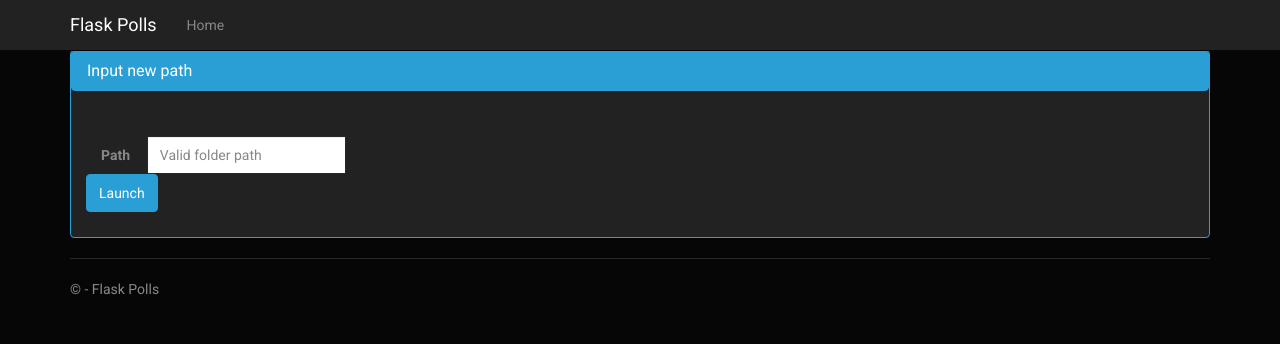
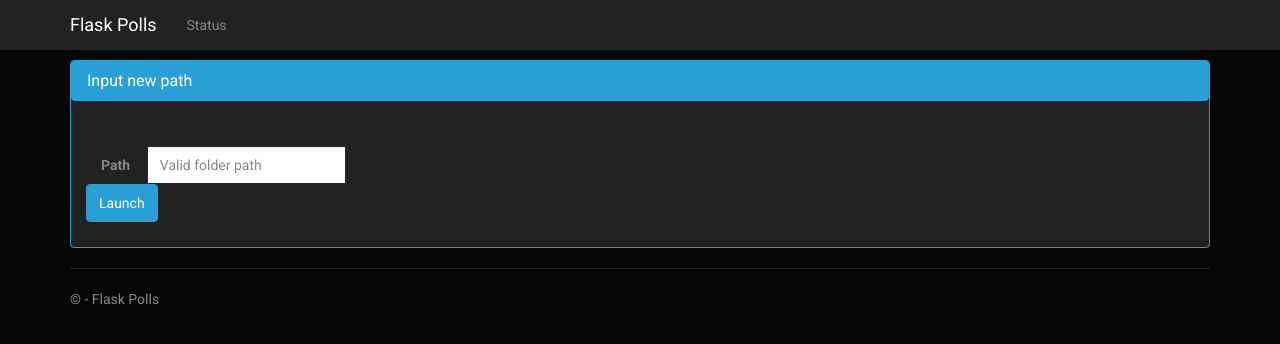
Before and after one commit to agc93/pi-frame, a Flask app: page / in a window 1280 px wide. Shown: the top 344 px of the page. Run offline with Flask 2, Linux system fonts and the light colour scheme; some libraries are stand-ins or nearby versions.

Commit message:
new status views and layout updates

```diff
--- a/pi-frame-web/pi_frame_web/static/content/site.css
+++ b/pi-frame-web/pi_frame_web/static/content/site.css
@@ -1,5 +1,5 @@
 body {
-    padding-top: 50px;
+    padding-top: 60px;
     padding-bottom: 20px;
 }
 
--- a/pi-frame-web/pi_frame_web/templates/error.html
+++ b/pi-frame-web/pi_frame_web/templates/error.html
@@ -2,12 +2,12 @@
 
 {% block content %}
 <div class="page-header">
-    <h2> Error encountered <small></small></h2>
+    <h2> Critical Error <small></small></h2>
 </div>
 
 <div class="panel panel-danger">
     <div class="panel-heading">
-        <h3 class="panel-title">Process launch failed</h3>
+        <h3 class="panel-title">{{ message }}</h3>
     </div>
     <div class="panel-body">
         <p>Error: {{ error }}</p>
--- a/pi-frame-web/pi_frame_web/templates/layout.html
+++ b/pi-frame-web/pi_frame_web/templates/layout.html
@@ -22,7 +22,7 @@
             </div>
             <div class="navbar-collapse collapse">
                 <ul class="nav navbar-nav">
-                    <li><a href="{{url_for('home')}}">Home</a></li>
+                    <li><a href="{{url_for('status')}}">Status</a></li>
                 </ul>
             </div>
         </div>
--- a/pi-frame-web/pi_frame_web/views.py
+++ b/pi-frame-web/pi_frame_web/views.py
@@ -18,66 +18,104 @@ mount_points = dict([('media', """/media/media/Pictures/K/Dam/IMG_0142.JPG"""),
 run_command = 'fbi'
 
 @app.route('/mounts')
-def home():
-    """Renders the home page, with a list of all polls."""
-    p = subprocess.Popen(['findmnt', '-o', 'SOURCE,SIZE,USE%,TARGET', '-t', 'nfs4,ext2,ext4'], stdout=subprocess.PIPE, stderr=subprocess.PIPE)
-    """out,err = p.communicate()"""
-    out = p.stdout.readlines()
-    L = out[0]
-    return render_template(
-        'index.html',
-        title='Mount Points',
-        year=datetime.now().year,
-        mounts = L
-    )
+def mounts():
+	"""Renders the home page, with a list of all polls."""
+	p = subprocess.Popen(['findmnt', '-o', 'SOURCE,SIZE,USE%,TARGET', '-t', 'nfs4,ext2,ext4'], stdout=subprocess.PIPE, stderr=subprocess.PIPE)
+	"""out,err = p.communicate()"""
+	out = p.stdout.readlines()
+	L = out[0]
+	return render_template(
+		'index.html',
+		title='Mount Points',
+		year=datetime.now().year,
+		mounts = L
+	)
+
+@app.route('/status')
+def status():
+	# Attempts to get status of slideshow
+	p = subprocess.Popen(['pidof', run_command], stdout=subprocess.PIPE, stderr=subprocess.PIPE)
+	out,err = p.communicate()
+	if out != None and out != "":
+		out = out.rstrip('\n')
+		s = subprocess.Popen(['ps', '-p', out], stdout=subprocess.PIPE, stderr=subprocess.PIPE)
+		detail = s.stdout.readlines()
+		if len(detail) == 1:
+			return render_template(
+				'error.html',
+				message = "Process state unknown",
+				output = "The process appears to be running, but we cannot get any further details",
+				error = "pidof returned " + out + " but ps failed to find the process",
+				path = "unknown",
+				code = "?"
+				)
+		else:
+			status = detail[1].rsplit()
+			return render_template(
+				'status.html',
+				pid = out,
+				console = status[1],
+				time = status[2],
+				process = status[3]
+				)
+	else:
+		return render_template(
+			'error.html',
+			message = 'Process not running!',
+			output = 'It appears the process is not running :( Try launching it again from the home page',
+			error = 'pidof did not return a valid ID',
+			path = "unknown",
+			code = "?"
+			)
 
 @app.route('/home')
 def launch():
-    return render_template(
-        'launch.html',
-        locations = reader.read()
-        )
+	return render_template(
+		'launch.html',
+		locations = reader.read()
+		)
 
 @app.route('/')
 @app.route('/input')
 def input():
-    return render_template('input.html')
+	return render_template('input.html')
 
 @app.route('/start')
 @app.route('/start/<folderPath>', methods = ['GET', 'POST'])
 def startGet(folderPath = ""):
-    #folderPath = request.args.get('folderPath')
+	#folderPath = request.args.get('folderPath')
 
-    if folderPath == "":
-        #folderPath = request.form['folderPath']
-        folderPath = request.args.get('folderPath')
-    locations = reader.read()
-    launchPath=locations[folderPath]
-    return startProcess(launchPath)
+	if folderPath == "":
+		#folderPath = request.form['folderPath']
+		folderPath = request.args.get('folderPath')
+	locations = reader.read()
+	launchPath=locations[folderPath]
+	return startProcess(launchPath)
 
 @app.route('/post', methods = ['POST'])
 def startPost():
-    locations = reader.read()
-    launchPath = locations[request.form['folderPath']]
-    return startProcess(launchPath)
+	locations = reader.read()
+	launchPath = locations[request.form['folderPath']]
+	return startProcess(launchPath)
 
 def startProcess(launchPath):
-    #raise
-    p = subprocess.Popen([run_command, launchPath], stdout=subprocess.PIPE, stderr=subprocess.PIPE)
-    time.sleep(1)
-    p.poll()
-    if p.returncode != None:
-        out,err = p.communicate()
-        return render_template(
-            'error.html',
-            path = launchPath,
-            code = p.returncode,
-            output = out,
-            error = err)
-    else:
-        return render_template(
-            'confirm.html',
-            path=launchPath,
-            code = p.returncode,
-            year=datetime.now().minute
-            )
+	#raise
+	p = subprocess.Popen([run_command, launchPath], stdout=subprocess.PIPE, stderr=subprocess.PIPE)
+	time.sleep(1)
+	p.poll()
+	if p.returncode != None:
+		out,err = p.communicate()
+		return render_template(
+			'error.html',
+			message = "Error launching process",
+			path = launchPath,
+			code = p.returncode,
+			output = out,
+			error = err)
+	else:
+		return render_template(
+			'confirm.html',
+			path=launchPath,
+			code = p.returncode,
+			year=datetime.now().minute
+			)
```
Also changed, not shown: pi-frame-web/pi_frame_web/templates/status.html (added).
